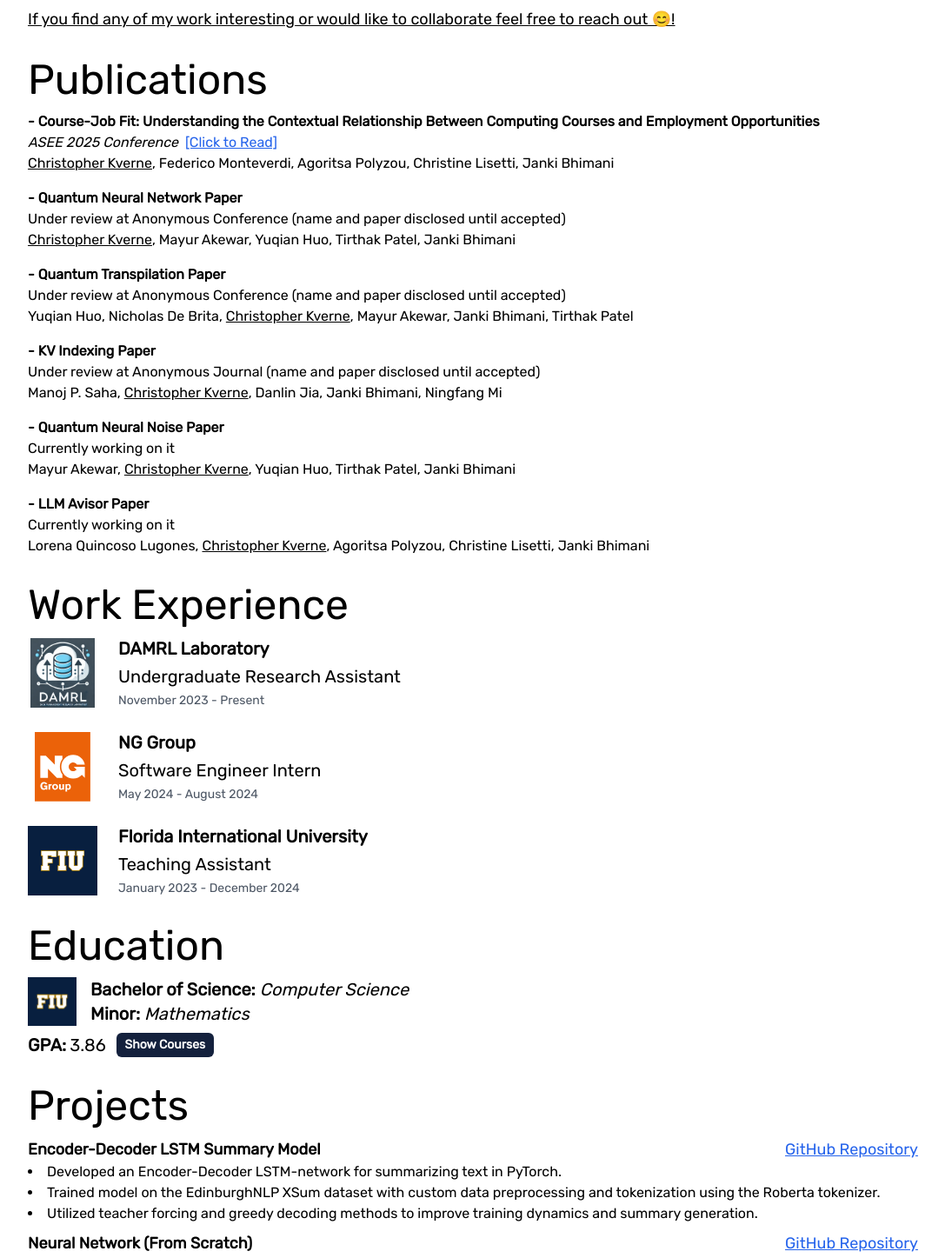
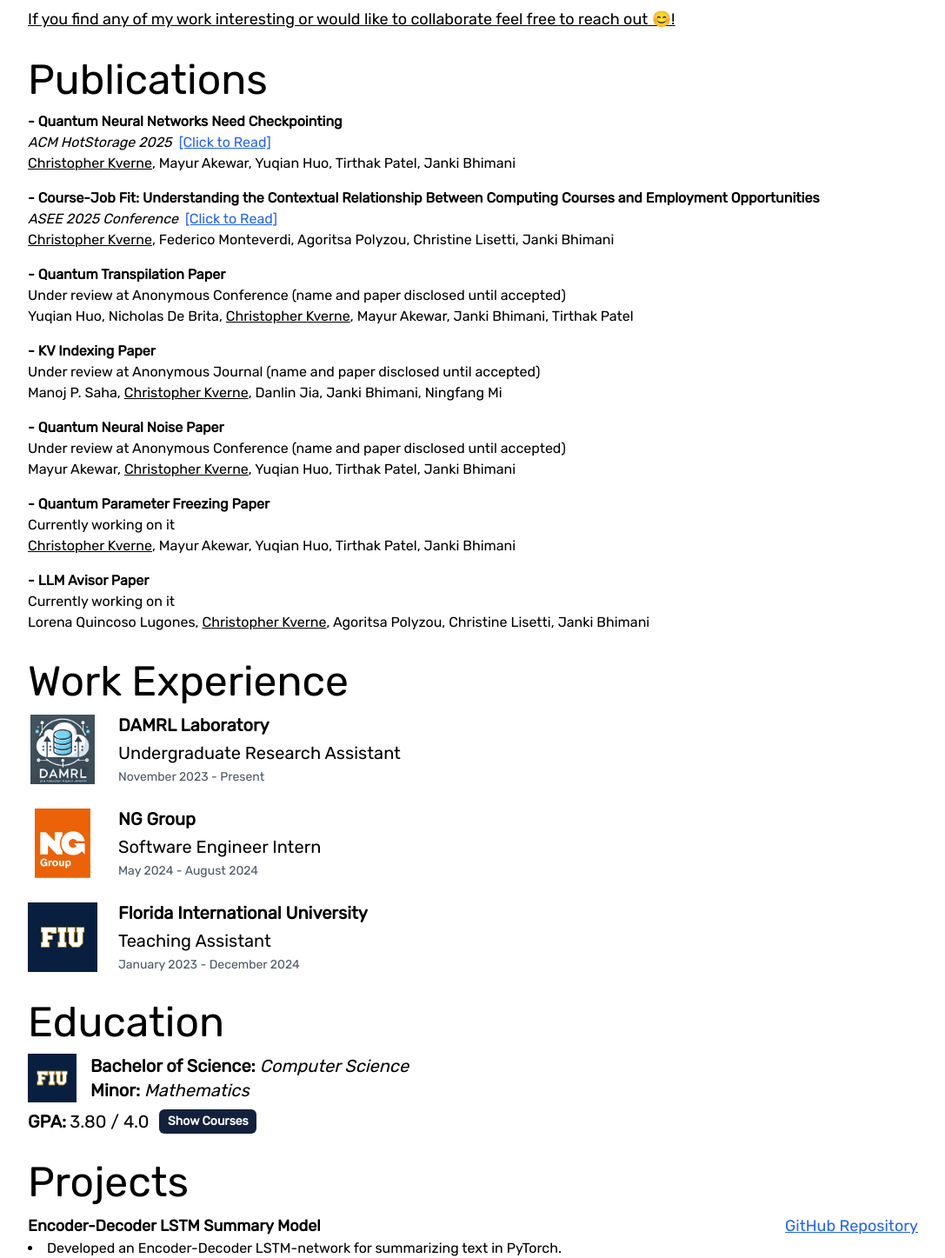
Before and after one commit to chriskverne/Portfolio-website, a Next.js app: page / in a window 1280 px wide. Shown: the part 660-2107 px from the top of the page at 87% size, without its empty margins (96-1183 px from the left). Built offline with nearby package versions, Linux system fonts and the light colour scheme.

Commit message:
updated some information regarding research

```diff
--- a/app/components/Education.js
+++ b/app/components/Education.js
@@ -30,7 +30,7 @@ const Research = () => {
 
         <div className='flex align-middle mt-2'>
           <h3 className='font-semibold text-xl'>GPA:</h3>
-          <p className='text-xl ml-1'>3.86</p>
+          <p className='text-xl ml-1'>3.80 / 4.0</p>
           <button className='ml-3 bg-[#14213d] text-white py-1 font-semibold text-sm rounded-md w-[7rem]' onClick={toggleCourseWork}>
             {showCourseWork ? 'Hide Courses' : 'Show Courses'}
           </button>
--- a/app/components/Research.js
+++ b/app/components/Research.js
@@ -12,7 +12,7 @@ const Research = () => {
       </div>
       <div className='w-4/5 text-sm md:text-lg'>
         <p>
-          I&apos;m currently a junior at FIU fortunate enough to be working under Professor <Link className='text-blue-600 underline' target='blank' href={'https://www.cis.fiu.edu/faculty-staff/janki-bhimani/'}>Janki Bhimani</Link> in
+          I&apos;m currently a junior at FIU fortunate to be supervised by Professor <Link className='text-blue-600 underline' target='blank' href={'https://www.cis.fiu.edu/faculty-staff/janki-bhimani/'}>Janki Bhimani</Link> in
           the <Link className='text-blue-600 underline' href={'https://damrl.cis.fiu.edu/'} target='_blank'>DaMRL</Link> lab.
           My research interests include <b>Optimization 📈</b>, <b>Deep Learning ♾️</b>, <b>Generative AI 🤖</b>, and <b>Quantum Machine Learning ⚛️</b>.
         </p>
--- a/app/components/TypeWriter.js
+++ b/app/components/TypeWriter.js
@@ -2,7 +2,7 @@ import React from 'react';
 import Typewriter from 'typewriter-effect';
 
 const TypeWriter = () => {
-  const messages = ['Christopher Lukas Kverne', 'a CS and Math Student' ,'a ML & Systems Researcher', 'a Math Enthusiast', 'a Dog and Hiking Lover :D'];
+  const messages = ['Christopher Lukas Kverne', 'a CS and Math Student' ,'a ML & Systems Researcher', 'a Dog and Hiking Lover :D'];
   const options = {
     strings: messages,
     delay: 50, // The delay between each key when typing.
--- a/constants/constants.js
+++ b/constants/constants.js
@@ -6,21 +6,24 @@ export const courseWork = [
     //{ 'Programming 2': 'A-' },
     { 'Discrete Mathematics': 'A' },
     { 'Probability & Statistics': 'A' },
-    { 'Computer Architecture': 'A-' },
-    { 'Data Structures': 'A' },
+    // { 'Computer Architecture': 'A-' },
+    // { 'Data Structures': 'A' },
     //{ 'Systems Programming': 'A' },
-    { 'Physics 2': 'B+' },
+    // { 'Physics 2': 'B+' },
     //{ 'Physics 2 Lab': 'A' },
     //{ 'Technology in Global Arena': 'A' },
     //{ 'Machine Learning': 'A' },
     //{ 'Software Engineering': '' },
     //{ 'Capstone 1': 'A' },
-    { 'Operating Systems': 'A' },
+    // { 'Operating Systems': 'A' },
     {'Linear Algebra': ''},
     {'Multivarible Calculus' : ''},
     {'Graph Theory': ''},
-    {'Quantum Computing' : ''},
-    {'Differential Equations':''}
+    // {'Quantum Computing' : ''},
+    {'Differential Equations':''},
+    {'Numerical Analysis':''},
+    {'Combinatorics':''},
+    {'Computational Geometry':''}
 ];
 
 export const mathCourses = [
@@ -164,13 +167,13 @@ const course_job_pap = {
 }
 
 const qnn_cp_pap = {
-  title: "Quantum Neural Network Paper",
+  title: "Quantum Neural Networks Need Checkpointing",
   description: [],
   authors: ['Christopher Kverne', 'Mayur Akewar', 'Yuqian Huo', 'Tirthak Patel', 'Janki Bhimani'],
-  conference: 'Anonymous Conference (name and paper disclosed until accepted)',
-  link: null,
-  isPublished: false,
-  underReview: true,
+  conference: 'ACM HotStorage 2025',
+  link: 'https://www.hotstorage.org/2025/',
+  isPublished: true,
+  underReview: false,
   workingOn: false
 }
 
@@ -204,11 +207,22 @@ const qnn_noise_pap = {
   conference: 'Anonymous Conference (name and paper disclosed until accepted)',
   link: null,
   isPublished: false,
+  underReview: true,
+  workingOn: false
+}
+
+const qnn_freezing_pap = {
+  title: "Quantum Parameter Freezing Paper",
+  description: [],
+  authors: ['Christopher Kverne', 'Mayur Akewar', 'Yuqian Huo', 'Tirthak Patel', 'Janki Bhimani'],
+  conference: 'Anonymous Conference (name and paper disclosed until accepted)',
+  link: null,
+  isPublished: false,
   underReview: false,
   workingOn: true
 }
 
-export const papers = [course_job_pap, qnn_cp_pap, quantum_transpilation, kv_pap, qnn_noise_pap, llm_advisor_paper]
+export const papers = [qnn_cp_pap, course_job_pap, quantum_transpilation, kv_pap, qnn_noise_pap, qnn_freezing_pap ,llm_advisor_paper]
 
 // Projects:,
 // export const project4 = {
```
